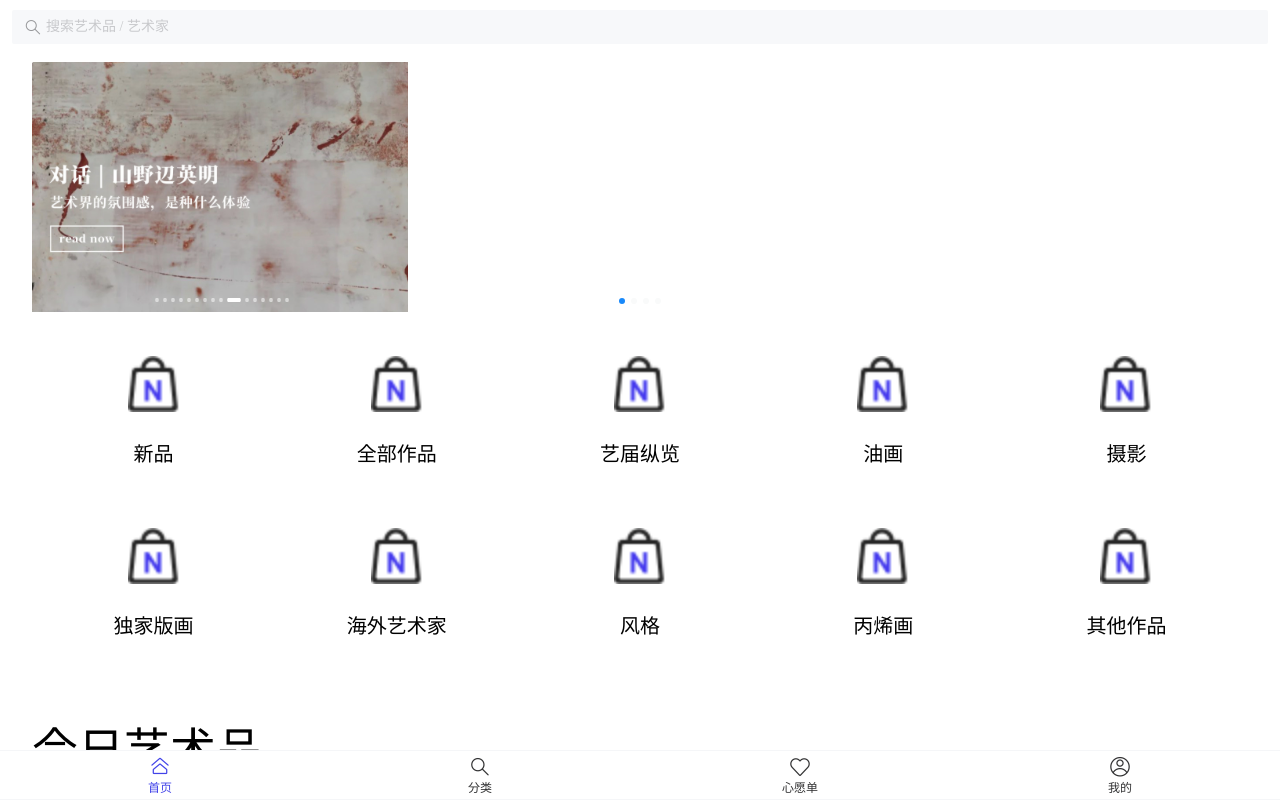
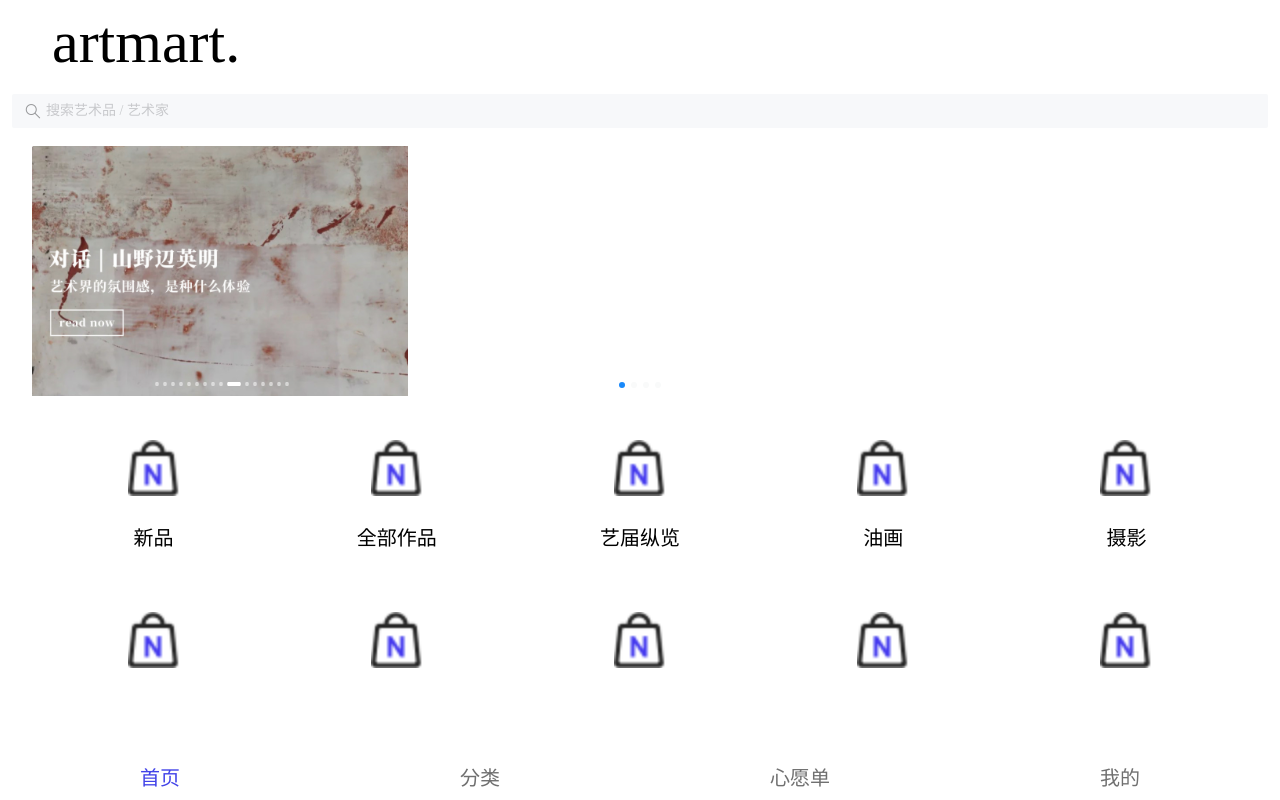
Before and after one commit to Drwna/vue3-mdev-01, a Vue app: page /artmart in a window 1280 px wide. Shown: the top 800 px of the page. Built offline with nearby package versions, Linux system fonts and the light colour scheme.

Commit message:
mainLayout组件+四个页面

```diff
--- a/plugins/index.ts
+++ b/plugins/index.ts
@@ -1,8 +1,9 @@
-import type {Plugin} from 'vite';
+import type { Plugin } from 'vite';
 import vue from '@vitejs/plugin-vue';
 import vueJsx from '@vitejs/plugin-vue-jsx';
-import {AutoRegisterComponents} from './component';
-import {ConfigMockPlugin} from './mock';
+import { AutoRegisterComponents } from './component';
+import { ConfigMockPlugin } from './mock';
+import { SvgIconsPlugin } from './svgIcon';
 
 export function createVitePlugins() {
   const vitePlugins: (Plugin | Plugin[])[] = [
@@ -11,7 +12,9 @@ export function createVitePlugins() {
     // 自动按需引入组件
     AutoRegisterComponents(),
     // mock
-    ConfigMockPlugin()
+    ConfigMockPlugin(),
+    // svg icons
+    SvgIconsPlugin(),
   ];
 
   return vitePlugins;
--- /dev/null
+++ b/src/component/artmart/MainLayout.vue
@@ -0,0 +1,44 @@
+<script lang="ts" setup>
+  import { defineComponent } from 'vue';
+  import NavBar from '@/component/artmart/NavBar.vue';
+
+  defineComponent({
+    name: 'MainLayout',
+  });
+</script>
+
+<template>
+  <div class="layout">
+    <header class="header">
+      <h1>artmart.</h1>
+    </header>
+    <main class="main">
+      <slot />
+    </main>
+    <footer class="nav">
+      <NavBar />
+    </footer>
+  </div>
+</template>
+
+<style lang="scss" scoped>
+  .layout {
+    width: 100%;
+    height: 100%;
+    display: flex;
+    flex-direction: column;
+    > .header {
+      padding: 12px 0 12px 52px;
+      box-shadow: 0 0 20px rgba(0, 0, 0, 0.1);
+      h1 {
+        font-size: 60px;
+      }
+    }
+    > .main {
+      flex-grow: 1;
+      overflow: auto;
+    }
+    > .nav {
+    }
+  }
+</style>
--- a/src/component/artmart/NavBar.vue
+++ b/src/component/artmart/NavBar.vue
@@ -1,5 +1,6 @@
 <script lang="ts" setup>
   import { defineComponent } from 'vue';
+  import Icon from '@/component/Icon.vue';
 
   defineComponent({
     name: 'NavBar',
@@ -7,16 +8,46 @@
 </script>
 
 <template>
-  <van-tabbar route class="van-tabbar">
-    <van-tabbar-item replace to="/artmart" icon="home-o">首页</van-tabbar-item>
-    <van-tabbar-item replace to="/search" icon="search">分类</van-tabbar-item>
-    <van-tabbar-item replace to="/friends" icon="like-o">心愿单</van-tabbar-item>
-    <van-tabbar-item replace to="/setting" icon="user-circle-o">我的</van-tabbar-item>
-  </van-tabbar>
+  <nav class="nav">
+    <router-link to="/artmart">
+      <Icon name="artmart-home" />
+      <span>首页</span>
+    </router-link>
+    <router-link to="/category">
+      <Icon name="artmart-category" />
+      <span>分类</span>
+    </router-link>
+    <router-link to="/wishlist">
+      <Icon name="artmart-like" />
+      <span>心愿单</span>
+    </router-link>
+    <router-link to="/mine">
+      <Icon name="artmart-my" />
+      <span>我的</span>
+    </router-link>
+  </nav>
 </template>
 
 <style lang="scss" scoped>
-  :deep(.van-tabbar-item--active) {
-    color: #4243e8;
+  .nav {
+    display: flex;
+    > a {
+      width: 25%;
+      font-size: 20px;
+      display: flex;
+      flex-direction: column;
+      align-items: center;
+      justify-content: center;
+      gap: 12px;
+      padding: 12px 0;
+      color: #707070;
+      .icon {
+        width: 64px;
+        height: 64px;
+      }
+      &.router-link-exact-active {
+        color: #4243e8;
+      }
+    }
   }
 </style>
--- a/src/router/routes.ts
+++ b/src/router/routes.ts
@@ -17,6 +17,21 @@ const routes = [
     component: () => import('@/views/artmart/index.vue'),
   },
   {
+    path: '/category',
+    name: 'category',
+    component: () => import('@/views/category/index.vue'),
+  },
+  {
+    path: '/wishlist',
+    name: 'wishlist',
+    component: () => import('@/views/wishList/index.vue'),
+  },
+  {
+    path: '/my',
+    name: 'my',
+    component: () => import('@/views/my/index.vue'),
+  },
+  {
     path: '/:pathMatch(.*)*',
     name: 'not-found',
     component: () => import('@/views/error.vue'),
--- a/src/styles/reset.css
+++ b/src/styles/reset.css
@@ -52,3 +52,8 @@ table {
 
 * {box-sizing: border-box;}
 *::after, *::before {box-sizing: border-box;}
+
+a, a:link, a:visited, a:hover, a:active {
+    text-decoration: none;
+    color: #000;
+}
--- a/src/views/artmart/index.vue
+++ b/src/views/artmart/index.vue
@@ -1,11 +1,11 @@
 <script lang="ts" setup>
-  import { defineComponent, ref } from 'vue';
+  import { defineComponent } from 'vue';
   import Search from '@/component/artmart/Search.vue';
   import Swiper from '@/component/artmart/Swiper.vue';
   import Powers from '@/component/artmart/Powers.vue';
   import TodayArtwork from '@/component/artmart/TodayArtwork.vue';
-  import NavBar from '@/component/artmart/NavBar.vue';
   import ArtistRecom from '@/component/artmart/ArtistRecom.vue';
+  import MainLayout from '@/component/artmart/MainLayout.vue';
 
   defineComponent({
     name: 'artmartView',
@@ -32,30 +32,25 @@
 </script>
 
 <template>
-  <div class="home">
+  <MainLayout>
     <Search />
     <Swiper :imageList="imageList" class="swiper-wrapper" />
     <Powers :powerList="powerList" class="powers-wrapper" />
     <TodayArtwork class="today-artwork-wrapper" />
     <ArtistRecom />
-    <NavBar />
-  </div>
+  </MainLayout>
 </template>
 
 <style lang="scss" scoped>
-  .home {
-    background-color: #fff;
+  .swiper-wrapper {
+    padding: 8px 32px;
+  }
 
-    > .swiper-wrapper {
-      padding: 8px 32px;
-    }
+  .powers-wrapper {
+    padding: 32px 32px 0 32px;
+  }
 
-    > .powers-wrapper {
-      padding: 32px 32px 0 32px;
-    }
-
-    > .today-artwork-wrapper {
-      padding: 92px 32px 32px 32px;
-    }
+  .today-artwork-wrapper {
+    padding: 92px 32px 32px 32px;
   }
 </style>
--- /dev/null
+++ b/src/views/category/index.vue
@@ -0,0 +1,16 @@
+<script lang="ts" setup>
+  import { defineComponent } from 'vue';
+  import MainLayout from '@/component/artmart/MainLayout.vue';
+
+  defineComponent({
+    name: 'Category',
+  });
+</script>
+
+<template>
+  <MainLayout>
+    <div>分类</div>
+  </MainLayout>
+</template>
+
+<style lang="scss" scoped></style>
--- a/src/views/home/index.vue
+++ b/src/views/home/index.vue
@@ -9,7 +9,7 @@
 <template>
   <van-cell title="注册" is-link to="/register" />
   <van-cell title="artmart" is-link to="/artmart" />
-  <div class="test"> vue 3.0 + vite + vue-router + pinia + vant + typescript </div>
+  <div class="test"> vue 3.0 + vite + vue-router + pinia + vant + typescript</div>
 </template>
 
 <style lang="scss" scoped>
--- /dev/null
+++ b/src/views/my/index.vue
@@ -0,0 +1,16 @@
+<script lang="ts" setup>
+  import { defineComponent } from 'vue';
+  import MainLayout from '@/component/artmart/MainLayout.vue';
+
+  defineComponent({
+    name: 'My',
+  });
+</script>
+
+<template>
+  <MainLayout>
+    <div>我的</div>
+  </MainLayout>
+</template>
+
+<style lang="scss" scoped></style>
--- /dev/null
+++ b/src/views/wishList/index.vue
@@ -0,0 +1,16 @@
+<script lang="ts" setup>
+  import { defineComponent } from 'vue';
+  import MainLayout from '@/component/artmart/MainLayout.vue';
+
+  defineComponent({
+    name: 'WishList',
+  });
+</script>
+
+<template>
+  <MainLayout>
+    <div>心愿单</div>
+  </MainLayout>
+</template>
+
+<style lang="scss" scoped></style>
```
